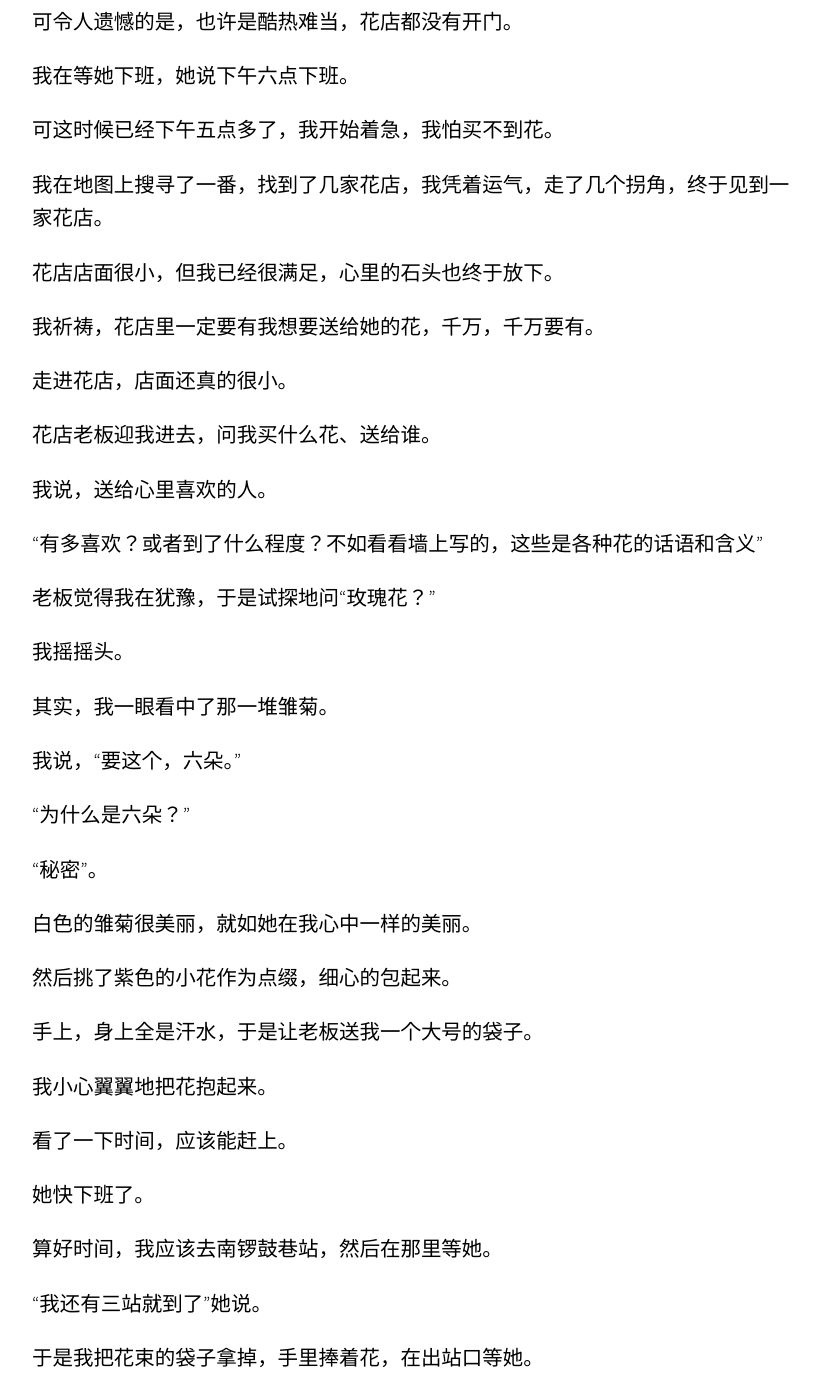
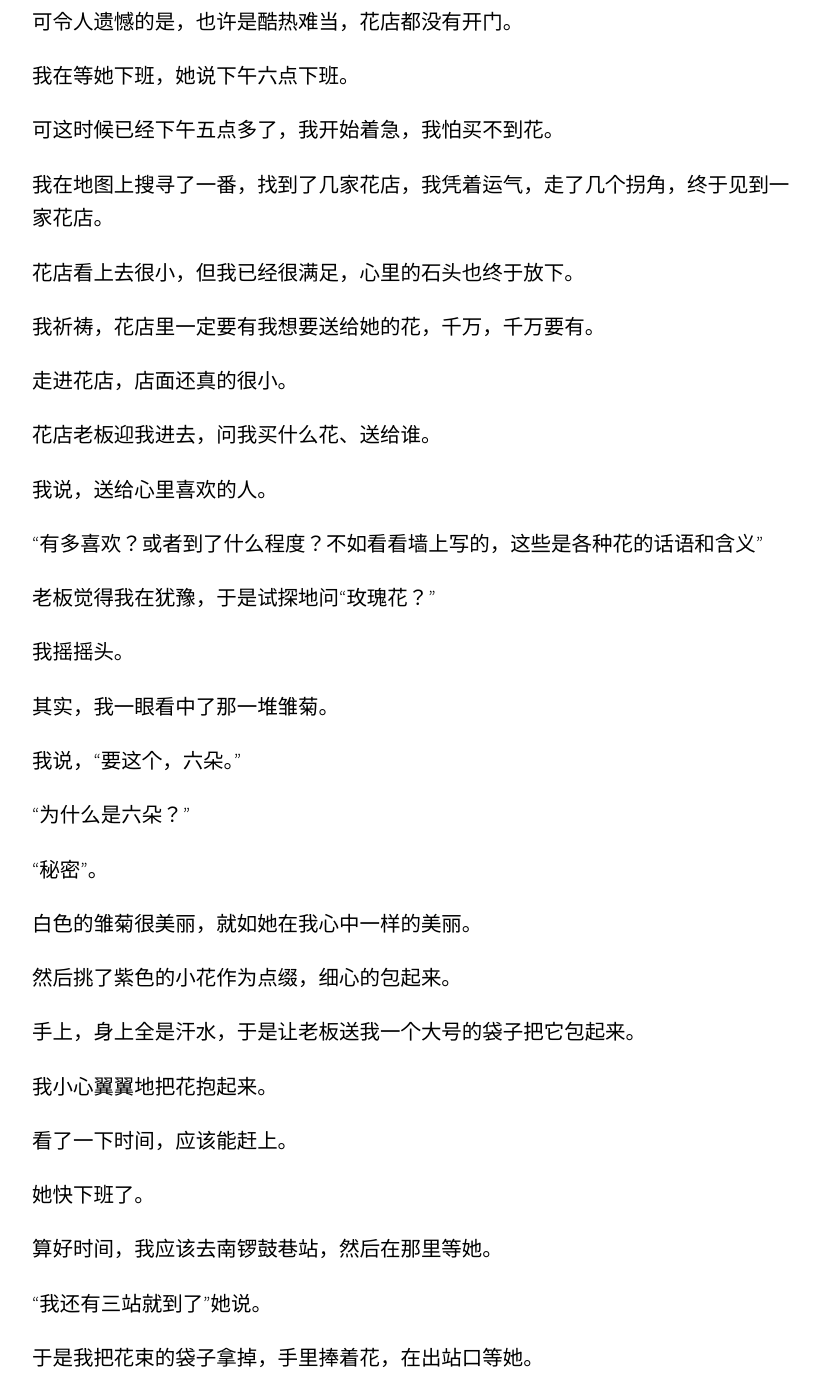
Before and after one commit to fengyhack/fengyh.cn, a Jekyll site: the page built from _posts/2018-07-22-雏菊.md, in a window 1280 px wide and 1400 px high, scrolled down 1939 px. Shown: the whole window, without its empty margins (224-1044 px from the left). Built offline with Jekyll 4.4.1, drawn with Linux system fonts in a browser that asks for light colours; some web fonts are replaced; some of the changed text lies outside the part shown.

Commit message:
YC@98days

```diff
--- a/_posts/2018-07-22-雏菊.md
+++ b/_posts/2018-07-22-雏菊.md
@@ -76,7 +76,7 @@ Actions speak louder than words.
 
 我在地图上搜寻了一番，找到了几家花店，我凭着运气，走了几个拐角，终于见到一家花店。
 
-花店店面很小，但我已经很满足，心里的石头也终于放下。
+花店看上去很小，但我已经很满足，心里的石头也终于放下。
 
 我祈祷，花店里一定要有我想要送给她的花，千万，千万要有。
 
@@ -106,7 +106,7 @@ Actions speak louder than words.
 然后挑了紫色的小花作为点缀，细心的包起来。
 
 
-手上，身上全是汗水，于是让老板送我一个大号的袋子。
+手上，身上全是汗水，于是让老板送我一个大号的袋子把它包起来。
 
 我小心翼翼地把花抱起来。
 
```
Also changed, not shown: other parts of _posts/2018-07-22-雏菊.md (+1 -1 lines).
